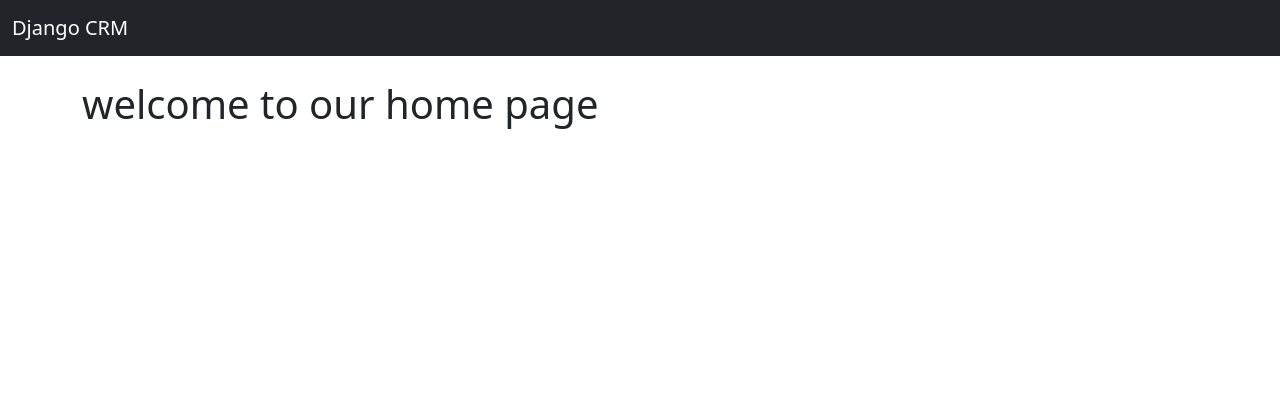
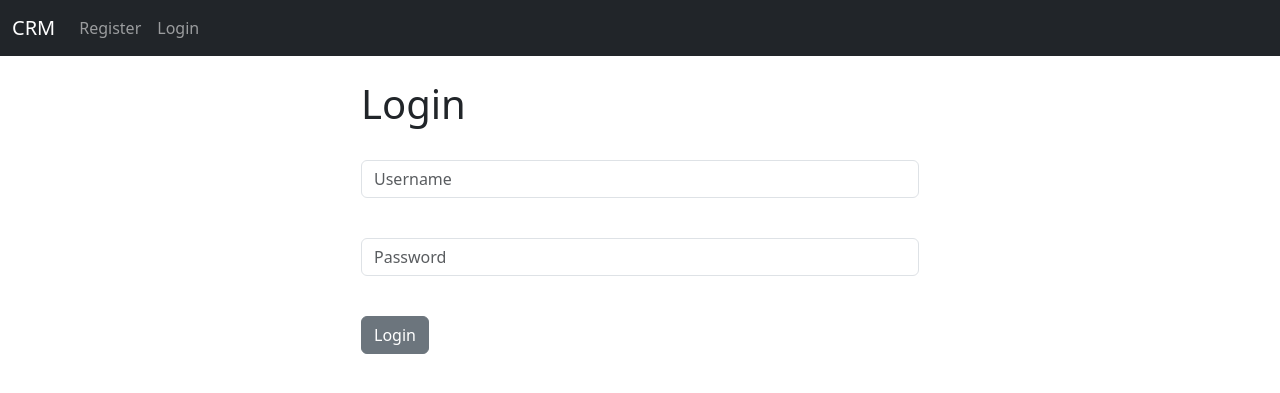
Before and after one commit to khushi-jain-17/CustomerRelationshipManagement, a Django app: template website/templates/home.html in a window 1280 px wide. Shown: the top 393 px of the page. Run offline with Django 5.2, Linux system fonts and the light colour scheme; the template is opened without the code that fills it, so the values that code supplies are empty.

Commit message:
'registeration'

```diff
--- a/website/templates/home.html
+++ b/website/templates/home.html
@@ -1,6 +1,29 @@
 {% extends 'base.html' %}
 {% block content %}
 
+
+{% if user.is_authenticated %}
 <h1> welcome to our home page</h1>
+{% else %}
+<div class="col-md-6 offset-md-3">
+    <h1>Login</h1>
+    <br/>
+
+    <form method="POST" action="{% url 'home' %}">
+        {% csrf_token %}
+
+      <div class="mb-3">
+        <input type="text" class="form-control" name="username", placeholder="Username" required>
+
+      </div><br/>
+      <div class="mb-3">
+        <input type="password" class="form-control" name="password", placeholder="Password" required>
+      </div>
+      <br/>
+      <button type="submit" class="btn btn-secondary">Login</button>
+
+    </form>
+
+{% endif %}
 
 {% endblock %}
--- a/website/templates/navbar.html
+++ b/website/templates/navbar.html
@@ -1,11 +1,29 @@
 <nav class="navbar navbar-expand-lg navbar-dark bg-dark">
     <div class="container-fluid">
-      <a class="navbar-brand" href="{% url 'home' %}">Django CRM</a>
+      <a class="navbar-brand" href="{% url 'home' %}">CRM</a>
       <button class="navbar-toggler" type="button" data-bs-toggle="collapse" data-bs-target="#navbarSupportedContent" aria-controls="navbarSupportedContent" aria-expanded="false" aria-label="Toggle navigation">
         <span class="navbar-toggler-icon"></span>
       </button>
       <div class="collapse navbar-collapse" id="navbarSupportedContent">
+        <ul class="navbar-nav me-auto mb-2 mb-lg-0">
 
+          {% if user.is_authenticated %}
+
+          <li class="nav-item">
+            <a class="nav-link" href="{% url 'logout' %}">Logout</a>
+          </li>
+
+          {% else %}
+          <li class="nav-item">
+            <a class="nav-link" href="{% url 'register' %}">Register</a>
+          </li>
+          <li class="nav-item">
+            <a class="nav-link" href="{% url 'home' %}">Login</a>
+          </li>
+          {% endif %}
+
+
+        </ul>
 
       </div>
     </div>
--- a/website/urls.py
+++ b/website/urls.py
@@ -2,5 +2,7 @@ from django.urls import path
 from . import views
 
 urlpatterns = [
-    path('',views.home,name='home')
+    path('',views.home,name='home'),
+    path('logout/',views.logout_user,name='logout'),
+    path('register/',views.register_user,name='register')
 ]
```
Also changed, not shown: website/forms.py (added, +32 -0 lines), website/templates/register.html (added, +26 -0 lines), website/views.py (+22 -0 lines), db.sqlite3.
